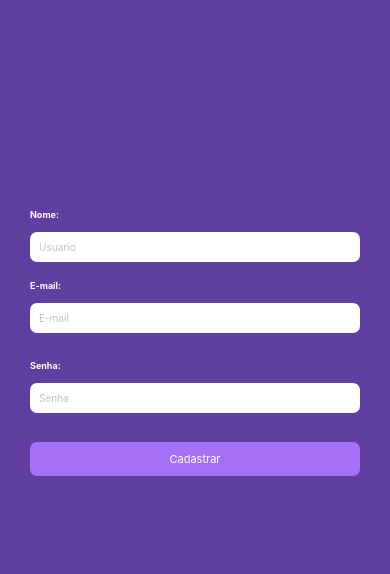
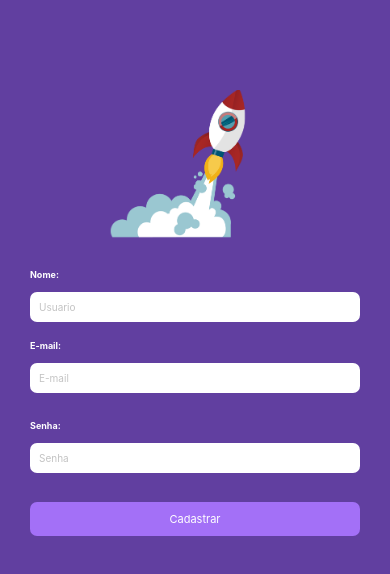
Before and after one commit to LucasEsteves2/CarShop-React-Native, a React Native app: screen /Cadastrar in a window 390 px wide. Shown: the top 574 px of the page. Built offline with nearby package versions, Linux system fonts and the light colour scheme.

Commit message:
add Splash Screen

```diff
--- a/app.json
+++ b/app.json
@@ -6,9 +6,9 @@
     "orientation": "portrait",
     "icon": "./assets/icon.png",
     "splash": {
-      "image": "./assets/splash.png",
+      "image": "./assets/splashh.png",
       "resizeMode": "contain",
-      "backgroundColor": "#ffffff"
+      "backgroundColor": "#9147FF"
     },
     "updates": {
       "fallbackToCacheTimeout": 0
--- a/src/screens/Cadastro/index.js
+++ b/src/screens/Cadastro/index.js
@@ -9,6 +9,7 @@ import {
   TouchableOpacity,
 } from "react-native";
 import { api } from "../../service/api";
+import logozita from "../../imagens/img2.png";
 
 export default function Cadastro() {
   const [nome, setNome] = useState("");
@@ -53,7 +54,7 @@ export default function Cadastro() {
   return (
     <View style={styles.container}>
       <View style={styles.imageview}>
-        <Image style={styles.imagem} />
+        <Image source={logozita}style={styles.imagem} />
       </View>
 
       <View>
@@ -137,7 +138,7 @@ const styles = StyleSheet.create({
     marginVertical: 20,
 
     width: 180,
-    height: 90,
+    height: 150,
   },
   imageview: {
     alignItems: "center",
```
Also changed, not shown: assets/splashh.png (added), src/imagens/img2.png (added).
